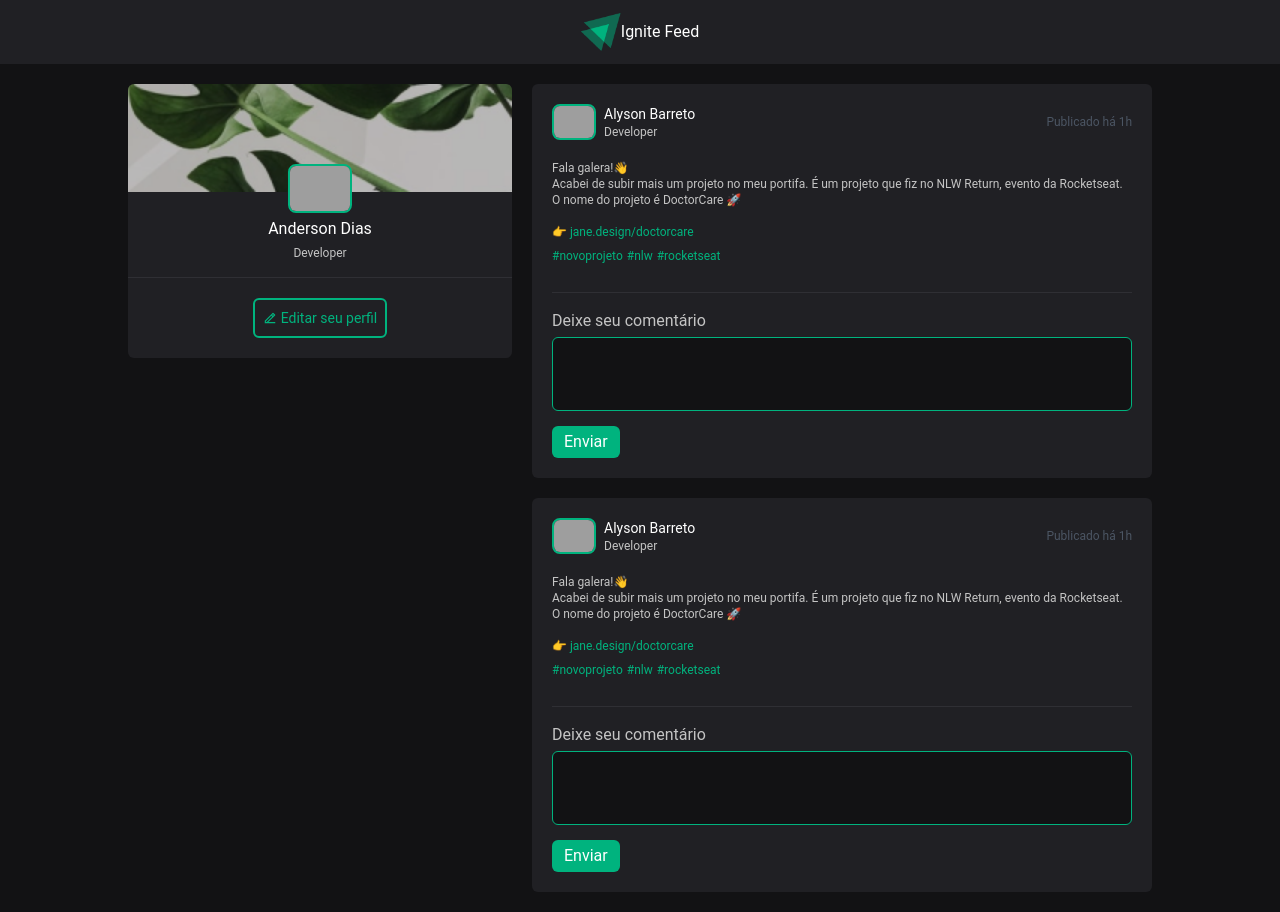
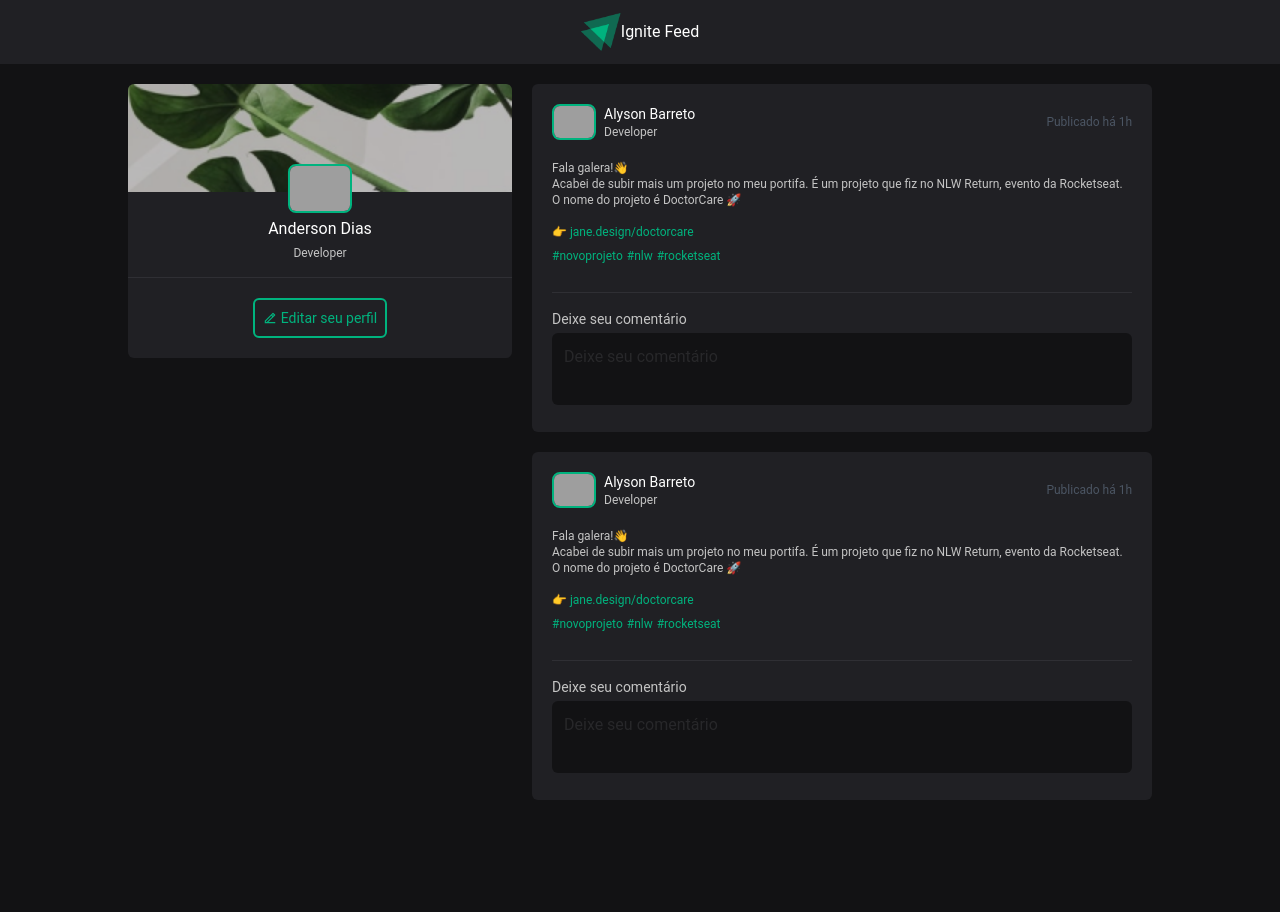
Before and after one commit to andersonDias89/ignite-feed-project, a React (Vite) app: page / in a window 1280 px wide. After the commit the page ends 820 px from the top, so only its background shows below. Built offline with nearby package versions, Linux system fonts and the light colour scheme; grey boxes are pictures that could not be loaded.

Commit message:
correção do focus do textarea

```diff
--- a/src/components/Post.jsx
+++ b/src/components/Post.jsx
@@ -24,28 +24,24 @@ export const Post = () => {
                 </p>
 
                 <div className="mt-4 flex flex-col space-y-2">
-                    <a className="text-green" href="#"> 👉 jane.design/doctorcare</a>
-                    <a className="text-green" href="#">
+                    <a className="text-green hover:text-emerald-600" href="#"> 👉 jane.design/doctorcare</a>
+                    <div className="text-green">
                         <div className="space-x-1">
-                            <span><span>#</span>novoprojeto</span>
-                            <span><span>#</span>nlw</span>
-                            <span><span>#</span>rocketseat</span>
+                            <a className="hover:text-emerald-600" href="#">#novoprojeto</a>
+                            <a className="hover:text-emerald-600" href="#">#nlw</a>
+                            <a className="hover:text-emerald-600" href="#">#rocketseat</a>
                         </div>
-                    </a>
+                    </div>
                 </div>
             </div>
 
             <div className="mt-4">
-                <h2 className="mb-1">Deixe seu comentário</h2>
+                <h2 className="mb-1 text-sm">Deixe seu comentário</h2>
                 <form className="comentForm">
-                    <textarea className="w-full rounded-md bg-bgDark resize-none text-white p-3 border border-green"></textarea>
-                    <div className="invisible max-h-0 ">
-                        <button className={`bg-green px-3 py-1 text-white rounded-md mt-2 hover:bg-emerald-600`}>Enviar</button>
-                    </div>
-
-                    <div className="visible max-h-none ">
-                        <button className={`bg-green px-3 py-1 text-white rounded-md mt-2 hover:bg-emerald-600`}>Enviar</button>
-                    </div>
+                    <textarea className="w-full rounded-md bg-bgDark resize-none text-white p-3 placeholder:text-line" placeholder="Deixe seu comentário    "></textarea>
+                    <footer>
+                        <button className={`bg-green px-3 py-1 text-white rounded-md mt-2 hover:bg-emerald-600`}>Publicar</button>
+                    </footer>
                 </form>
             </div>
         </article>
--- a/src/styles/main.css
+++ b/src/styles/main.css
@@ -10,6 +10,23 @@ html {
     --web-font-smoothing: antialiased;
 }
 
+:focus {
+    outline: transparent;
+    box-shadow: 0 0 0 2px #00B37E;
+}
+
+/* Para fazer o botão ficar visível somente quando o focus estiver no textarea */
+
+.comentForm footer {
+    visibility: hidden;
+    max-height: 0;
+}
+
+.comentForm:focus-within footer {
+    visibility: visible;
+    max-height: none;
+}
+
 
 
 /* cor {
```
